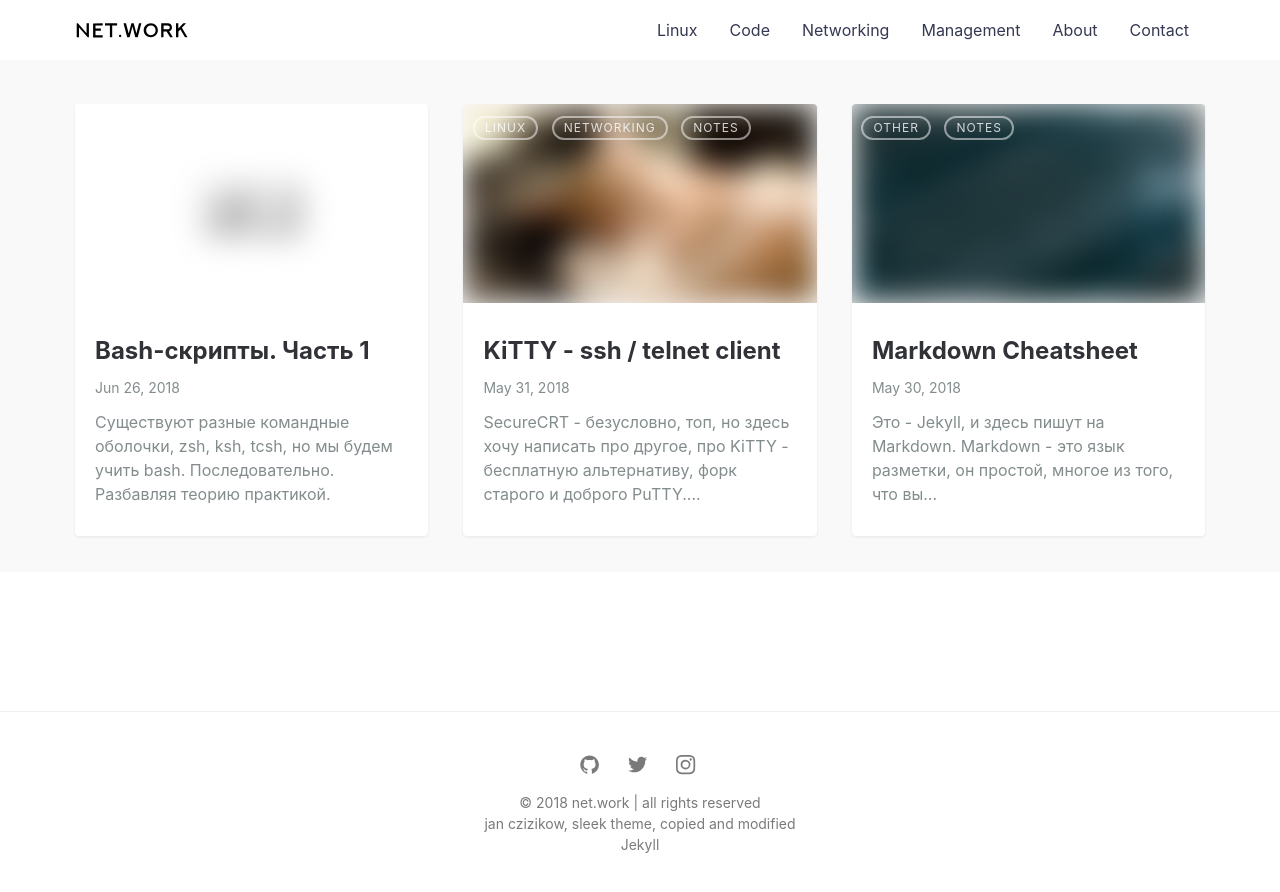
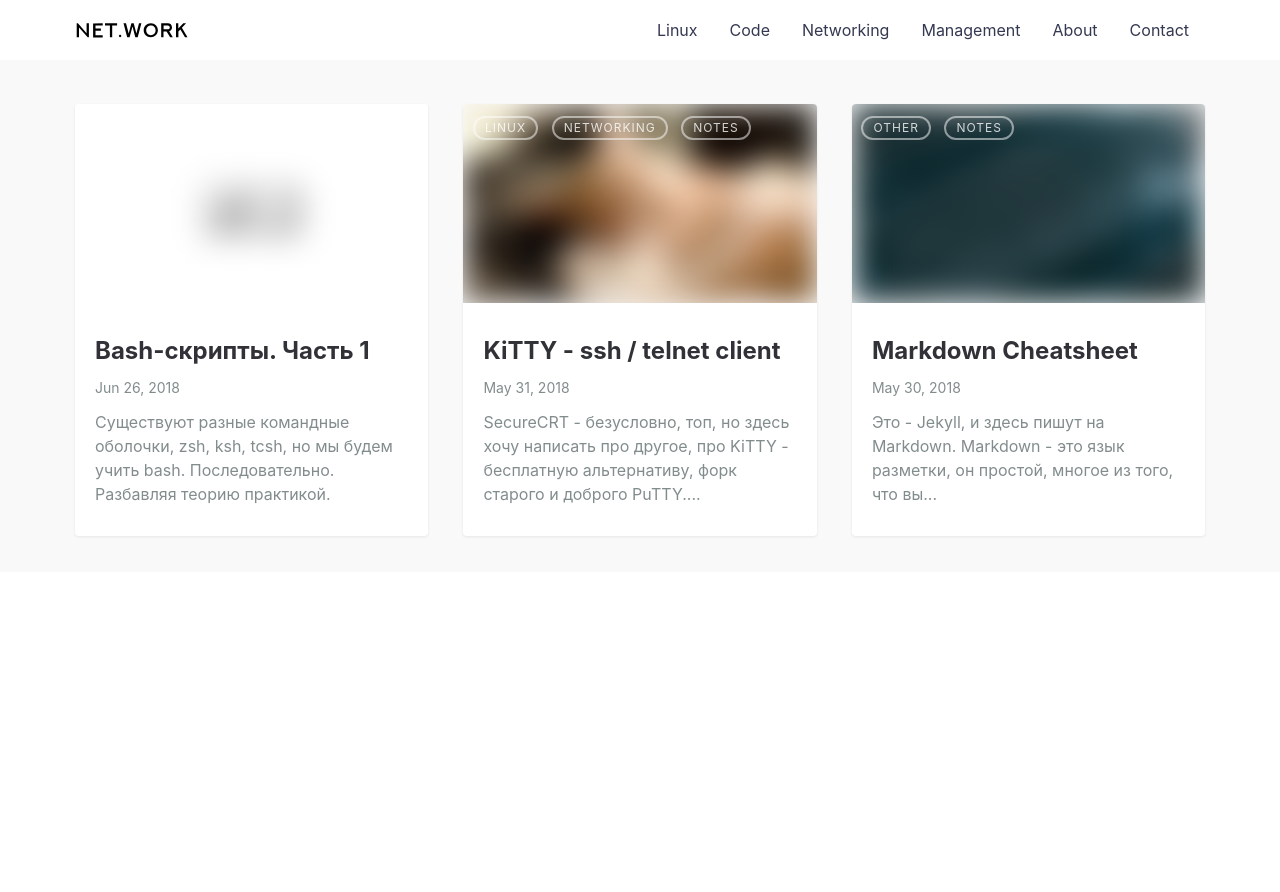
Before and after one commit to netdotwork/netdotwork.github.io, a Jekyll site: the page built from index.html, in a window 1280 px wide. Shown: the top 892 px of the page. Built offline with Jekyll 4.4.1, drawn with Linux system fonts in a browser that asks for light colours; the list of posts is cut into pages by our own code.

Commit message:
Update footer.html

```diff
--- a/_includes/footer.html
+++ b/_includes/footer.html
@@ -33,32 +33,3 @@
 	font-weight: normal;
 }
 </style>
-
-<footer class="footer">
-  <div class="container">
-      <div style="vertical-align:middle;">
-    <nav class="social" style="height:20px; line-height:0px; vertical-align:middle;">
-      {% if site.github_username %}
-        <a class="social__link" target="_blank" rel="noopener noreferrer" href="https://github.com/{{ site.github_username }}">
-          <svg class="social__icon" viewBox="0 0 20 20" width="20px" height="20px"><path d="M7.999,0.431c-4.285,0-7.76,3.474-7.76,7.761 c0,3.428,2.223,6.337,5.307,7.363c0.388,0.071,0.53-0.168,0.53-0.374c0-0.184-0.007-0.672-0.01-1.32 c-2.159,0.469-2.614-1.04-2.614-1.04c-0.353-0.896-0.862-1.135-0.862-1.135c-0.705-0.481,0.053-0.472,0.053-0.472 c0.779,0.055,1.189,0.8,1.189,0.8c0.692,1.186,1.816,0.843,2.258,0.645c0.071-0.502,0.271-0.843,0.493-1.037 C4.86,11.425,3.049,10.76,3.049,7.786c0-0.847,0.302-1.54,0.799-2.082C3.768,5.507,3.501,4.718,3.924,3.65 c0,0,0.652-0.209,2.134,0.796C6.677,4.273,7.34,4.187,8,4.184c0.659,0.003,1.323,0.089,1.943,0.261 c1.482-1.004,2.132-0.796,2.132-0.796c0.423,1.068,0.157,1.857,0.077,2.054c0.497,0.542,0.798,1.235,0.798,2.082 c0,2.981-1.814,3.637-3.543,3.829c0.279,0.24,0.527,0.713,0.527,1.437c0,1.037-0.01,1.874-0.01,2.129 c0,0.208,0.14,0.449,0.534,0.373c3.081-1.028,5.302-3.935,5.302-7.362C15.76,3.906,12.285,0.431,7.999,0.431z"/></svg>
-        </a>
-      {% endif %}
-      {% if site.twitter_username %}
-        <a class="social__link" target="_blank" rel="noopener noreferrer" href="https://www.twitter.com/{{ site.twitter_username }}">
-          <svg class="social__icon" viewBox="0 0 20 20" width="20px" height="20px"><path d="M15.969,3.058c-0.586,0.26-1.217,0.436-1.878,0.515c0.675-0.405,1.194-1.045,1.438-1.809c-0.632,0.375-1.332,0.647-2.076,0.793c-0.596-0.636-1.446-1.033-2.387-1.033c-1.806,0-3.27,1.464-3.27,3.27 c0,0.256,0.029,0.506,0.085,0.745C5.163,5.404,2.753,4.102,1.14,2.124C0.859,2.607,0.698,3.168,0.698,3.767 c0,1.134,0.577,2.135,1.455,2.722C1.616,6.472,1.112,6.325,0.671,6.08c0,0.014,0,0.027,0,0.041c0,1.584,1.127,2.906,2.623,3.206 C3.02,9.402,2.731,9.442,2.433,9.442c-0.211,0-0.416-0.021-0.615-0.059c0.416,1.299,1.624,2.245,3.055,2.271 c-1.119,0.877-2.529,1.4-4.061,1.4c-0.264,0-0.524-0.015-0.78-0.046c1.447,0.928,3.166,1.469,5.013,1.469 c6.015,0,9.304-4.983,9.304-9.304c0-0.142-0.003-0.283-0.009-0.423C14.976,4.29,15.531,3.714,15.969,3.058z"/></svg>
-        </a>
-      {% endif %}
-      {% if site.instagram_username %}
-        <a class="social__link" target="_blank" rel="noopener noreferrer" href="https://www.instagram.com/{{ site.instagram_username }}">
-          <svg class="social__icon" viewBox="0 0 20 20" width="20px" height="20px"><path d="M8 0C5.827 0 5.555.01 4.702.048 3.85.088 3.27.222 2.76.42a3.908 3.908 0 0 0-1.417.923c-.445.444-.72.89-.923 1.417-.198.51-.333 1.09-.372 1.942C.008 5.555 0 5.827 0 8s.01 2.445.048 3.298c.04.852.174 1.433.372 1.942.204.526.478.973.923 1.417.444.445.89.72 1.417.923.51.198 1.09.333 1.942.372.853.04 1.125.048 3.298.048s2.445-.01 3.298-.048c.852-.04 1.433-.174 1.942-.372a3.908 3.908 0 0 0 1.417-.923c.445-.444.72-.89.923-1.417.198-.51.333-1.09.372-1.942.04-.853.048-1.125.048-3.298s-.01-2.445-.048-3.298c-.04-.852-.174-1.433-.372-1.942a3.908 3.908 0 0 0-.923-1.417A3.886 3.886 0 0 0 13.24.42c-.51-.198-1.09-.333-1.942-.372C10.445.008 10.173 0 8 0zm0 1.44c2.136 0 2.39.01 3.233.048.78.036 1.203.166 1.485.276.374.145.64.318.92.598.28.28.453.546.598.92.11.282.24.705.276 1.485.038.844.047 1.097.047 3.233s-.01 2.39-.05 3.233c-.04.78-.17 1.203-.28 1.485-.15.374-.32.64-.6.92-.28.28-.55.453-.92.598-.28.11-.71.24-1.49.276-.85.038-1.1.047-3.24.047s-2.39-.01-3.24-.05c-.78-.04-1.21-.17-1.49-.28a2.49 2.49 0 0 1-.92-.6c-.28-.28-.46-.55-.6-.92-.11-.28-.24-.71-.28-1.49-.03-.84-.04-1.1-.04-3.23s.01-2.39.04-3.24c.04-.78.17-1.21.28-1.49.14-.38.32-.64.6-.92.28-.28.54-.46.92-.6.28-.11.7-.24 1.48-.28.85-.03 1.1-.04 3.24-.04zm0 2.452a4.108 4.108 0 1 0 0 8.215 4.108 4.108 0 0 0 0-8.215zm0 6.775a2.667 2.667 0 1 1 0-5.334 2.667 2.667 0 0 1 0 5.334zm5.23-6.937a.96.96 0 1 1-1.92 0 .96.96 0 0 1 1.92 0z"></path></svg>
-        </a>
-      {% endif %}
-    </nav>
-          </div>
-    <span>&copy; {{ site.time | date: '%Y' }} {{ site.title | escape }} | all rights reserved</span>
-		<div class ="footer">
-			<div><a href="https://www.janczizikow.com/projects/jekyll-sleek/" target="_blank">jan czizikow, sleek theme</a>, copied and modified</div>
-			<div><a href ="https://jekyllrb.com/" target="_blank">Jekyll</a></div>
-		</div>
-</div>
-</footer>
```
